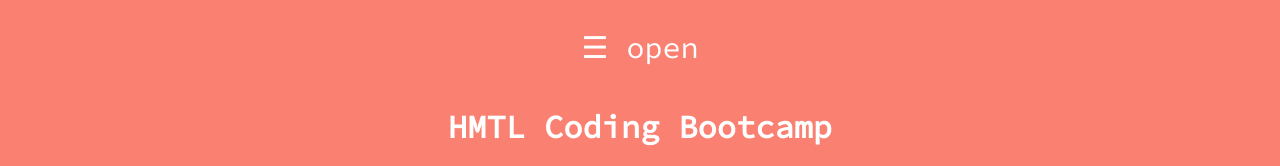
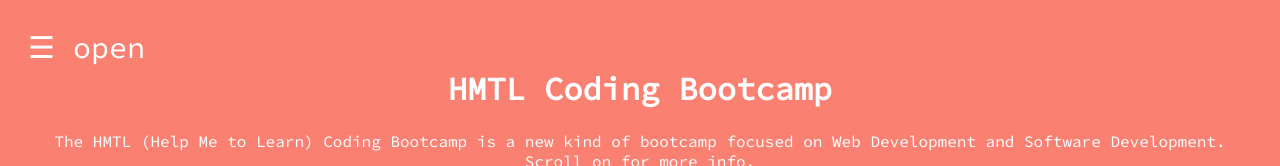
Before and after one commit to JBoundless/coding-bootcamp-page, a plain HTML site: page index.html in a window 1280 px wide. Shown: the top 166 px of the page. Drawn offline with Linux system fonts and the light colour scheme.

Commit message:
Update index.html

```diff
--- a/index.html
+++ b/index.html
@@ -19,7 +19,7 @@
    <a href="#" target="_self">Full-Stack Path</a>
 </div>
 
-<span style="font-size:30px;cursor:pointer" onclick="openNav()">&#9776; open</span>
+<span style="font-size:30px;cursor:pointer;float:left" onclick="openNav()">&#9776; open</span>
 
 <div id="main">
 
```
